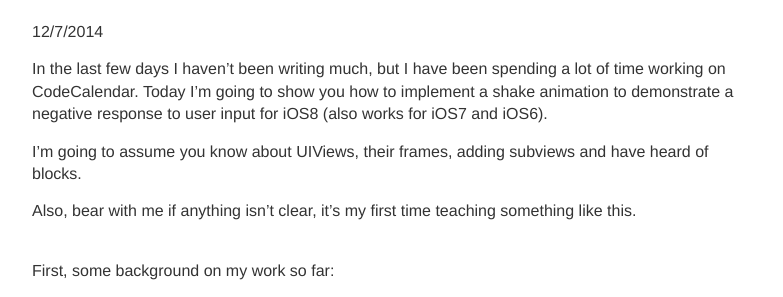
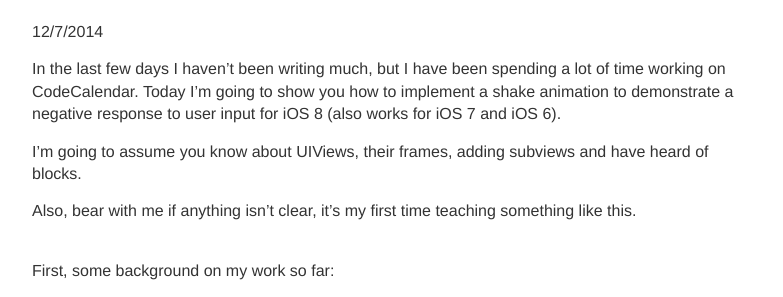
Before and after one commit to trentyou/trentyou.github.io, a Jekyll site: the page built from _posts/2014-12-7-Shaking a UIView.md, in a window 1280 px wide and 900 px high. Shown: the part 309-606 px from the top of the window, without its empty margins (248-1031 px from the left). Built offline with Jekyll 4.4.1, drawn with Linux system fonts in a browser that asks for light colours.

Commit message:
Updated 2014-12-7-Shaking a UIView.md

```diff
--- a/_posts/2014-12-7-Shaking a UIView.md
+++ b/_posts/2014-12-7-Shaking a UIView.md
@@ -6,7 +6,7 @@ published: true
 
 12/7/2014
 
-In the last few days I haven't been writing much, but I have been spending a lot of time working on CodeCalendar. Today I'm going to show you how to implement a shake animation to demonstrate a negative response to user input for iOS8 (also works for iOS7 and iOS6).
+In the last few days I haven't been writing much, but I have been spending a lot of time working on CodeCalendar. Today I'm going to show you how to implement a shake animation to demonstrate a negative response to user input for iOS 8 (also works for iOS 7 and iOS 6).
 
 I'm going to assume you know about UIViews, their frames, adding subviews and have heard of blocks.
 
```
